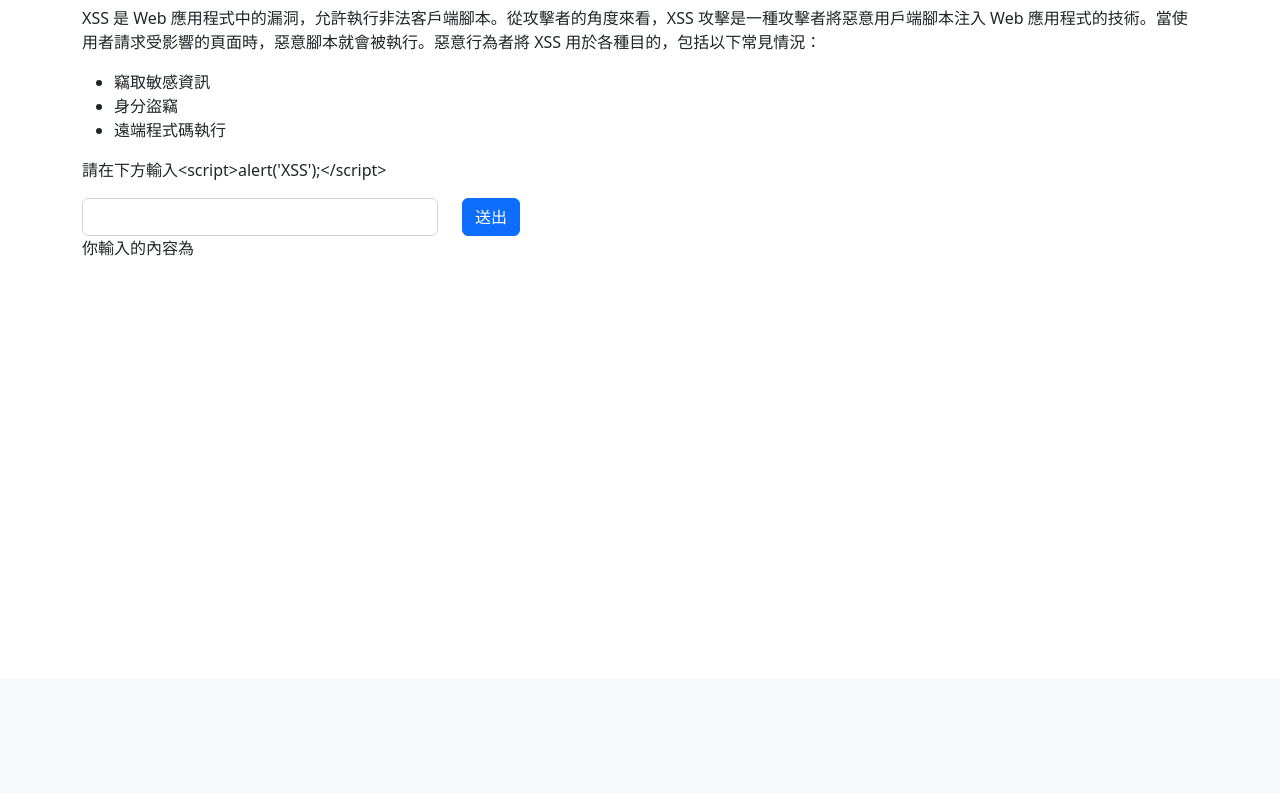
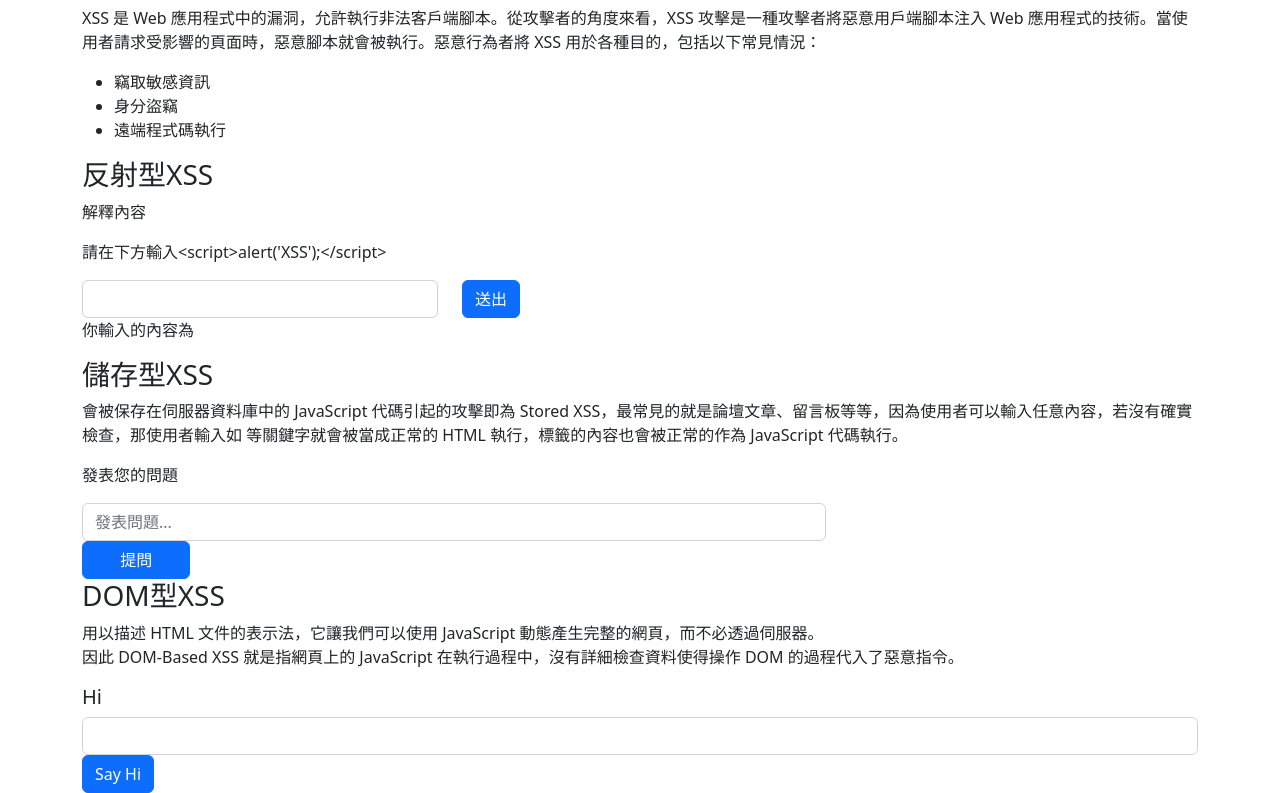
Before and after one commit to joewu1018/SecurityVulnerablilitiesDemo, a Django app: page /xss/ in a window 1280 px wide. Shown: the part 122-915 px from the top of the page. Before the commit the page ends 378 px from the top, so only its background shows below. Run offline with Django 4.2, Linux system fonts and the light colour scheme.

Commit message:
feature-xss 1.新增儲存型和DOM型

```diff
--- a/SecurityVulnerablilities/templates/accounts/xss.html
+++ b/SecurityVulnerablilities/templates/accounts/xss.html
@@ -10,6 +10,9 @@
         <li>遠端程式碼執行</li>
     </ul>
 </p>
+
+<h3>反射型XSS</h3>
+<p>解釋內容</p>
 <p>請在下方輸入&lt;script&gt;alert('XSS');&lt;/script&gt;</p>
 <form method="POST">
     {% csrf_token %}
@@ -25,4 +28,33 @@
 
 <p>你輸入的內容為</p>
 <p>{{ message|safe }}</p>
+
+<h3>儲存型XSS</h3>
+<p>會被保存在伺服器資料庫中的 JavaScript 代碼引起的攻擊即為 Stored XSS，最常見的就是論壇文章、留言板等等，因為使用者可以輸入任意內容，若沒有確實檢查，那使用者輸入如<script></script>  等關鍵字就會被當成正常的 HTML 執行，標籤的內容也會被正常的作為 JavaScript 代碼執行。</p>
+<div class="col-md-10">
+    <p>發表您的問題</p>
+    <input type="text" class="form-control" name="content" placeholder="發表問題..."style="width: 80%;"></input>
+    <div class="col-md-2">
+        <button type="submit" class="btn btn-primary" style="width: 70%;">提問</button>
+  </div>
+</div>
+
+<h3>DOM型XSS</h3>
+<p>用以描述 HTML 文件的表示法，它讓我們可以使用 JavaScript 動態產生完整的網頁，而不必透過伺服器。<br>
+因此 DOM-Based XSS 就是指網頁上的 JavaScript 在執行過程中，沒有詳細檢查資料使得操作 DOM 的過程代入了惡意指令。</p>
+<div>
+    <script>
+        var create_text = function() {
+            var name = document.getElementById('name').value;
+            document.getElementById('show_name').innerHTML = name;
+        }
+    </script>
+    <h5>Hi <span id="show_name"></span></h5>
+    <input id="name" type="text" class="form-control"/>
+    <div class="col-md-2">
+        <button onclick="create_text();" type="submit" class="btn btn-primary">Say Hi</button>
+    </div>
+</div>
+
+
 {% endblock %}
```
